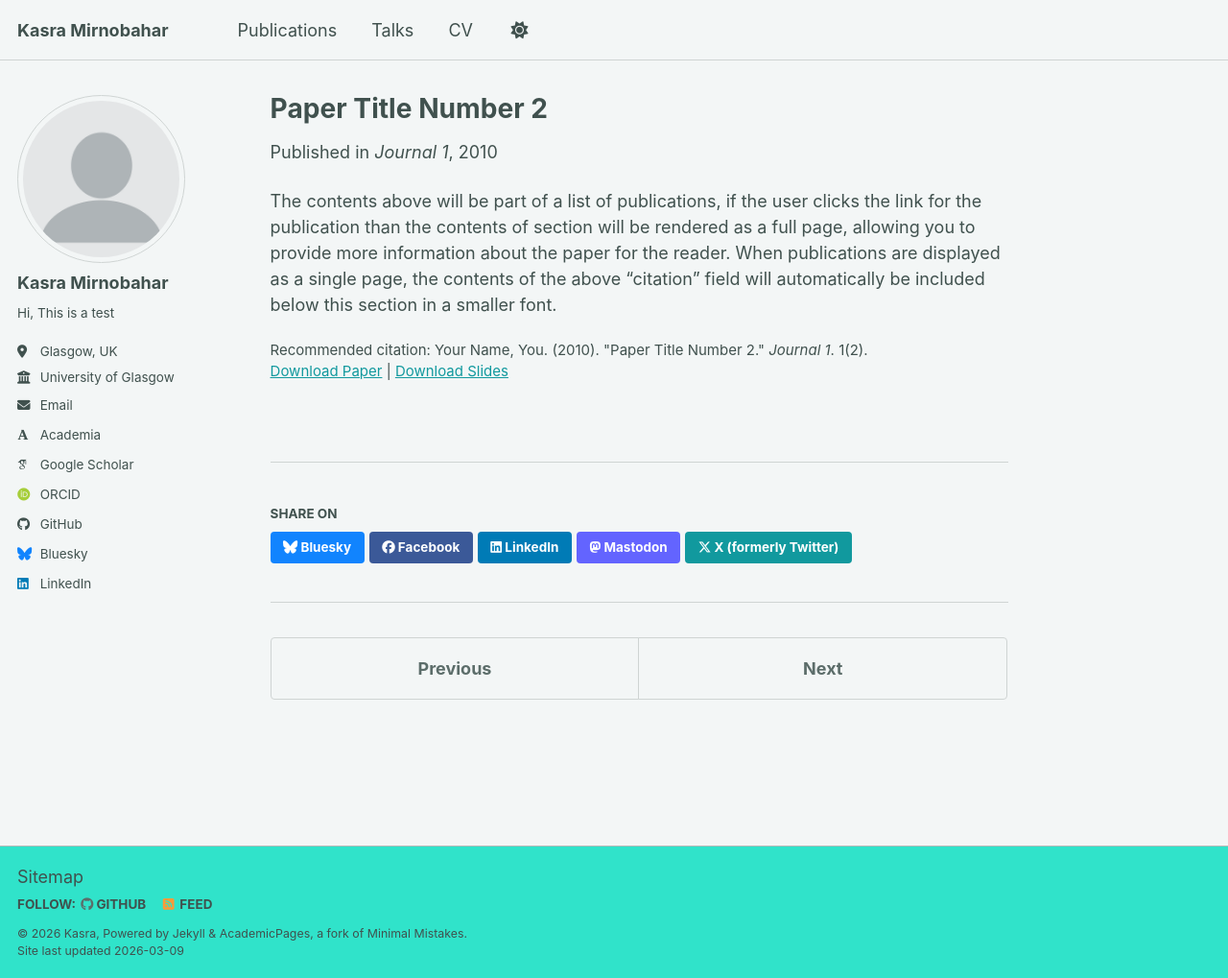
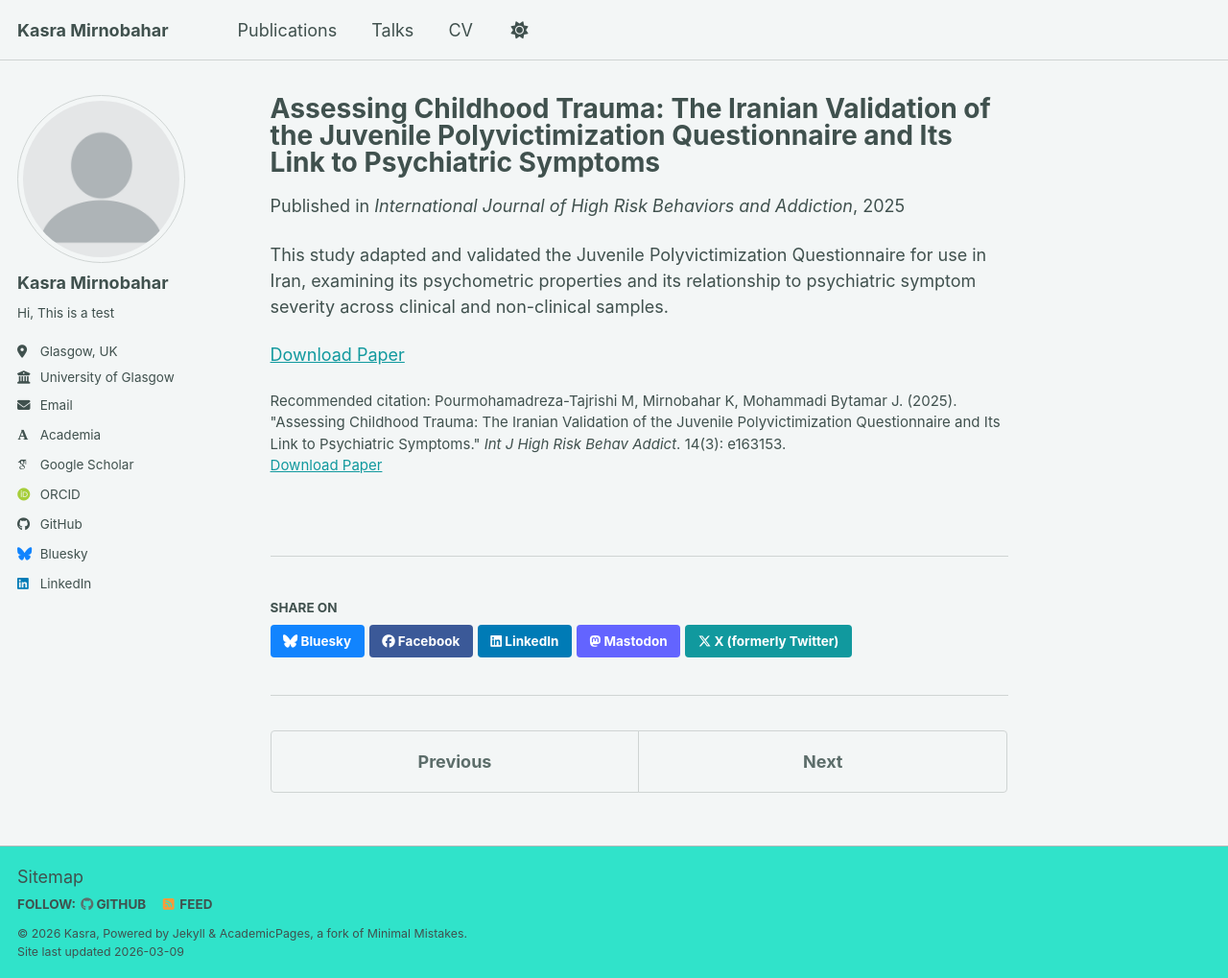
Before and after one commit to KasraMirnobahar/KasraMirnobahar.github.io, a Jekyll site: the page built from _publications/2010-10-01-paper-title-number-2.md, in a window 1280 px wide and 1019 px high. Shown: the whole window at 96% size. Built offline with Jekyll 4.4.1, drawn with Linux system fonts in a browser that asks for light colours; some web fonts are replaced; a script bundle is joined from its source files by our own code; library files that are not in the unit come from our copies.

Commit message:
2010-10-01-paper-title-number-2.md

```diff
--- a/_publications/2010-10-01-paper-title-number-2.md
+++ b/_publications/2010-10-01-paper-title-number-2.md
@@ -1,14 +1,15 @@
 ---
-title: "Paper Title Number 2"
+title: "Assessing Childhood Trauma: The Iranian Validation of the Juvenile Polyvictimization Questionnaire and Its Link to Psychiatric Symptoms"
 collection: publications
 category: manuscripts
-permalink: /publication/2010-10-01-paper-title-number-2
-excerpt: 'This paper is about the number 2. The number 3 is left for future work.'
-date: 2010-10-01
-venue: 'Journal 1'
-slidesurl: 'https://academicpages.github.io/files/slides2.pdf'
-paperurl: 'https://academicpages.github.io/files/paper2.pdf'
-citation: 'Your Name, You. (2010). &quot;Paper Title Number 2.&quot; <i>Journal 1</i>. 1(2).'
+permalink: /publication/2025-childhood-trauma-validation
+excerpt: 'This study validated the Juvenile Polyvictimization Questionnaire for Iranian populations and examined its association with psychiatric symptoms.'
+date: 2025-06-01
+venue: 'International Journal of High Risk Behaviors and Addiction'
+paperurl: 'https://doi.org/10.5812/ijhrba-163153'
+citation: 'Pourmohamadreza-Tajrishi M, Mirnobahar K, Mohammadi Bytamar J. (2025). &quot;Assessing Childhood Trauma: The Iranian Validation of the Juvenile Polyvictimization Questionnaire and Its Link to Psychiatric Symptoms.&quot; <i>Int J High Risk Behav Addict</i>. 14(3): e163153.'
 ---
 
-The contents above will be part of a list of publications, if the user clicks the link for the publication than the contents of section will be rendered as a full page, allowing you to provide more information about the paper for the reader. When publications are displayed as a single page, the contents of the above "citation" field will automatically be included below this section in a smaller font.
+This study adapted and validated the Juvenile Polyvictimization Questionnaire for use in Iran, examining its psychometric properties and its relationship to psychiatric symptom severity across clinical and non-clinical samples.
+
+[Download Paper](https://doi.org/10.5812/ijhrba-163153)
```
